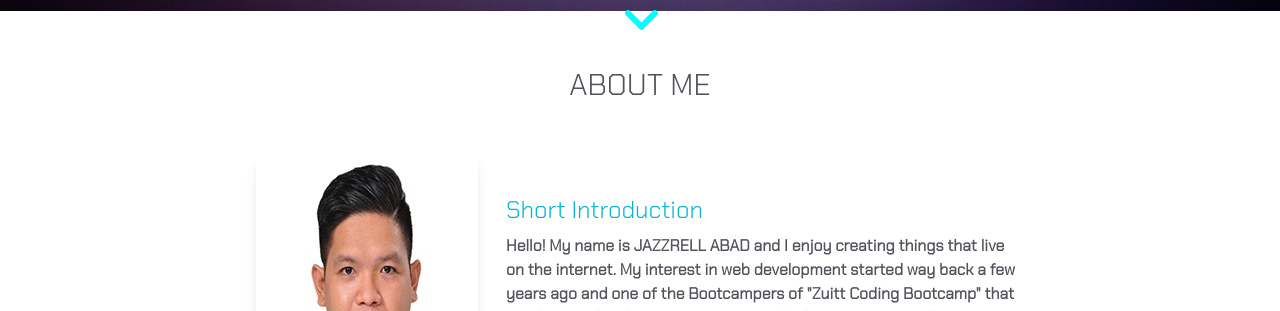
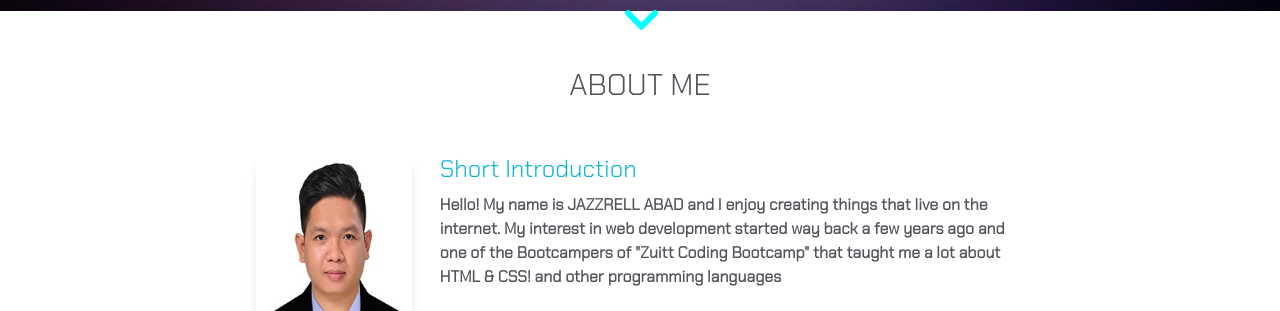
Before and after one commit to abadjazzrell/portfolio, a website: page src/index.html in a window 1280 px wide. Shown: the part 789-1100 px from the top of the page. Drawn offline with nearby package versions, Linux system fonts and the light colour scheme.

Commit message:
Fixed Profile Picture and PDF

```diff
--- a/src/index.html
+++ b/src/index.html
@@ -7,8 +7,8 @@
   <link href="https://fonts.googleapis.com/css2?family=Chakra+Petch:wght@300&display=swap" rel="stylesheet">
   <link rel="stylesheet" href="https://cdnjs.cloudflare.com/ajax/libs/font-awesome/4.7.0/css/font-awesome.min.css">
 
-  <!-- TAILWIND LINK -->
-  <link rel="stylesheet" href="https://cdn.jsdelivr.net/npm/tailwindcss@[version]/dist/tailwind.min.css">
+  <!-- TAILWIND LINK
+  <link rel="stylesheet" href="https://cdn.jsdelivr.net/npm/tailwindcss@[version]/dist/tailwind.min.css"> -->
 
   <meta charset="UTF-8">
   <meta http-equiv="X-UA-Compatible" content="IE=Edge">
@@ -44,7 +44,7 @@
                 <div class="mr-5 hover:text-cyan-400"><a href="#contact">Contact</a></div>
               </div>
               <!-- Secondary -->
-              <div class="hidden md:flex"><button class="py-1 px-3 border border-cyan-400 rounded-full hover:bg-cyan-400">Resume</button>
+              <div class="hidden md:flex"><button class="py-1 px-3 border border-cyan-400 rounded-full hover:bg-cyan-400"><a href="./docs/Abad, Jazzrell Frian.pdf">Resume</a></button>
               </div>
 
               <!-- Mobile Button goes here -->
@@ -84,7 +84,7 @@
     <div class="justify-center items-center flex text-3xl text-zinc-600 font-medium self-center mb-[50px]" id ="about">ABOUT ME</div>
     <div class="bg-white flex flex-col justify-center items-center my-[50px]" id="shortabout">
 
-      <div class="flex flex-col md:flex-row justify-center items-center w-[80vw] md:w-[90vw] lg:w-[80vw] xl:w-[60vw] space-y-7 md:space-y-0 md:space-x-7" style="opacity: 1;"><img class="md:w-[400px] rounded-md shadow-lg" src="./image/jazzrell-pic.jpg" alt="My Picture">
+      <div class="flex flex-col md:flex-row justify-center items-center w-[80vw] md:w-[90vw] lg:w-[80vw] xl:w-[60vw] space-y-7 md:space-y-0 md:space-x-7" style="opacity: 1;"><img class="h-[200px] md:w-[400px] rounded-md shadow-lg" src="./image/jazzrell-pic.jpg" alt="My Picture">
 
         <div><h2 class="text-cyan-500 text-2xl font-medium mb-2">Short Introduction</h2><p class="text-zinc-600 text-md 2xl:w-[800px] font-bold">Hello! My name is JAZZRELL ABAD and I enjoy creating things that live on the internet. My interest in web development started way back a few years ago and one of the Bootcampers of "Zuitt Coding Bootcamp" that taught me a lot about HTML & CSS! and other programming languages</p>
           <p class="font-bold text-zinc-600 mt-5">
```
Also changed, not shown: 1 other file.
